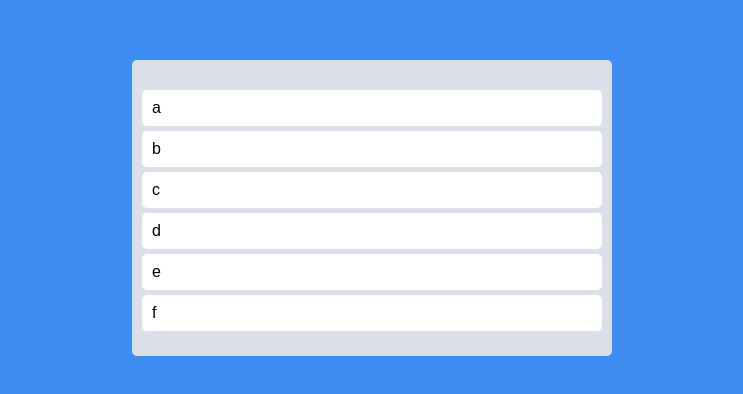
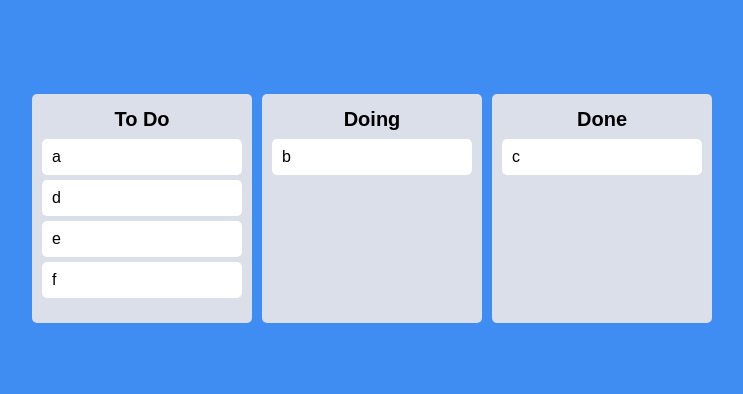
Before and after one commit to Parkjju/trello-clone, a React (Create React App) app in the folder frontend/: page / in a window 1280 px wide. Shown: the part 192-586 px from the top of the page, without its empty margins (268-1011 px from the left). Built offline with nearby package versions, Linux system fonts and the light colour scheme.

Commit message:
✨ feat: todo리스트 카테고리 별 이동 구현

```diff
--- a/frontend/src/App.tsx
+++ b/frontend/src/App.tsx
@@ -1,18 +1,15 @@
-import {
-  DragDropContext,
-  Droppable,
-  Draggable,
-  DropResult,
-} from 'react-beautiful-dnd';
+import { DragDropContext, DropResult } from 'react-beautiful-dnd';
 import { useRecoilState } from 'recoil';
 import styled from 'styled-components';
 import { toDoState } from './atoms';
+import Board from './components/Board';
 
 const Wrapper = styled.div`
   display: flex;
-  max-width: 480px;
+  max-width: 680px;
   width: 100%;
   margin: 0 auto;
+
   justify-content: center;
   align-items: center;
   height: 100vh;
@@ -21,59 +18,55 @@ const Wrapper = styled.div`
 const Boards = styled.div`
   display: grid;
   width: 100%;
-  grid-template-columns: repeat(1, 1fr);
-`;
-
-const Board = styled.div`
-  padding: 20px 10px;
-  padding-top: 30px;
-  background-color: ${(props) => props.theme.boardColor};
-  border-radius: 5px;
-  min-height: 200px;
-`;
-
-const Card = styled.div`
-  border-radius: 5px;
-  margin-bottom: 5px;
-  padding: 10px 10px;
-  background-color: ${(props) => props.theme.cardColor};
+  grid-template-columns: repeat(3, 1fr);
+  gap: 10px;
 `;
 
 function App() {
   const [toDos, setToDos] = useRecoilState(toDoState);
-  const onDragEnd = ({ draggableId, destination, source }: DropResult) => {
-    if (!destination) return;
-    setToDos((oldToDos) => {
-      const copy = [...oldToDos];
-      copy.splice(source.index, 1);
-      copy.splice(destination?.index, 0, draggableId);
-      return copy;
-    });
+
+  const onDragEnd = (info: DropResult) => {
+    const { destination, source, draggableId } = info;
+
+    if (destination?.droppableId === source.droppableId) {
+      setToDos((allBoards) => {
+        const boardCopy = [...allBoards[source.droppableId]];
+        boardCopy.splice(source.index, 1);
+        boardCopy.splice(destination.index, 0, draggableId);
+
+        return {
+          ...allBoards,
+          [source.droppableId]: boardCopy,
+        };
+      });
+    } else {
+      setToDos((allBoards) => {
+        if (!destination) return { ...allBoards };
+
+        const sourceBoardCopy = [...allBoards[source.droppableId]];
+        const destinationBoardCopy = [...allBoards[destination.droppableId]];
+
+        sourceBoardCopy.splice(source.index, 1);
+        destinationBoardCopy.splice(destination.index, 0, draggableId);
+
+        return {
+          ...allBoards,
+          [source.droppableId]: sourceBoardCopy,
+          [destination.droppableId]: destinationBoardCopy,
+        };
+      });
+    }
+
+    // setToDos(() => {
+    // });
   };
   return (
     <DragDropContext onDragEnd={onDragEnd}>
       <Wrapper>
         <Boards>
-          <Droppable droppableId='one'>
-            {(magic) => (
-              <Board ref={magic.innerRef} {...magic.droppableProps}>
-                {toDos.map((toDo, index) => (
-                  <Draggable key={toDo} draggableId={toDo} index={index}>
-                    {(magic) => (
-                      <Card
-                        ref={magic.innerRef}
-                        {...magic.dragHandleProps}
-                        {...magic.draggableProps}
-                      >
-                        {toDo}
-                      </Card>
-                    )}
-                  </Draggable>
-                ))}
-                {magic.placeholder}
-              </Board>
-            )}
-          </Droppable>
+          {Object.keys(toDos).map((boardId) => (
+            <Board boardId={boardId} key={boardId} toDos={toDos[boardId]} />
+          ))}
         </Boards>
       </Wrapper>
     </DragDropContext>
--- a/frontend/src/atoms.tsx
+++ b/frontend/src/atoms.tsx
@@ -1,6 +1,14 @@
 import { atom, selector } from 'recoil';
 
-export const toDoState = atom({
+interface IToDoState {
+  [key: string]: string[];
+}
+
+export const toDoState = atom<IToDoState>({
   key: 'toDo',
-  default: ['a', 'b', 'c', 'd', 'e', 'f'],
+  default: {
+    'To Do': ['a', 'd', 'e', 'f'],
+    Doing: ['b'],
+    Done: ['c'],
+  },
 });
--- /dev/null
+++ b/frontend/src/components/Board.tsx
@@ -0,0 +1,46 @@
+import { Droppable } from 'react-beautiful-dnd';
+import styled from 'styled-components';
+import DraggableCard from './DraggableCard';
+
+const Wrapper = styled.div`
+  padding: 20px 10px;
+  padding-top: 10px;
+  background-color: ${(props) => props.theme.boardColor};
+  border-radius: 5px;
+  min-height: 200px;
+`;
+
+interface IProps {
+  toDos: string[];
+  boardId: string;
+}
+
+const Title = styled.div`
+  font-size: 20px;
+  font-weight: bold;
+  display: flex;
+  align-items: center;
+  justify-content: center;
+  height: 30px;
+  margin-bottom: 5px;
+`;
+
+function Board({ toDos, boardId }: IProps) {
+  return (
+    <Wrapper>
+      <Title>{boardId}</Title>
+      <Droppable droppableId={boardId}>
+        {(magic) => (
+          <div {...magic.droppableProps} ref={magic.innerRef}>
+            {toDos.map((toDo, index) => (
+              <DraggableCard key={toDo} index={index} item={toDo} />
+            ))}
+            {magic.placeholder}
+          </div>
+        )}
+      </Droppable>
+    </Wrapper>
+  );
+}
+
+export default Board;
--- /dev/null
+++ b/frontend/src/components/DraggableCard.tsx
@@ -0,0 +1,33 @@
+import React from 'react';
+import { Draggable } from 'react-beautiful-dnd';
+import styled from 'styled-components';
+
+const Card = styled.div`
+  border-radius: 5px;
+  margin-bottom: 5px;
+  padding: 10px 10px;
+  background-color: ${(props) => props.theme.cardColor};
+`;
+
+interface IProps {
+  item: string;
+  index: number;
+}
+
+function DraggableCard({ item, index }: IProps) {
+  return (
+    <Draggable draggableId={item} index={index}>
+      {(magic) => (
+        <Card
+          {...magic.dragHandleProps}
+          {...magic.draggableProps}
+          ref={magic.innerRef}
+        >
+          {item}
+        </Card>
+      )}
+    </Draggable>
+  );
+}
+
+export default React.memo(DraggableCard);
```
